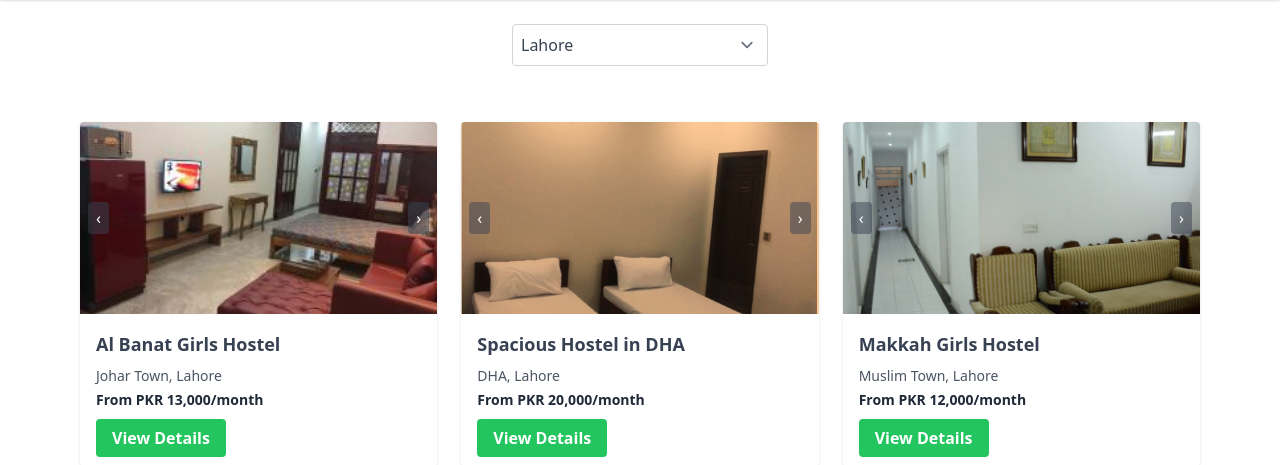
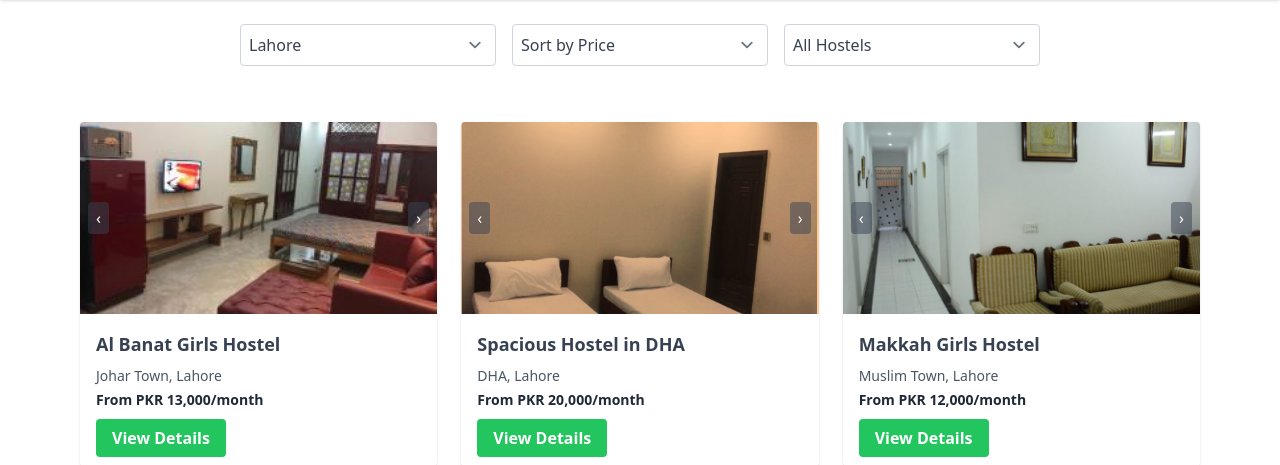
Before and after one commit to GawainTheCoder/hostel-platform, a PHP site: page / in a window 1280 px wide. Shown: the part 70-535 px from the top of the page. Run offline with PHP 8.4, Linux system fonts and the light colour scheme.

Commit message:
fixed filtering

```diff
--- a/index.php
+++ b/index.php
@@ -39,14 +39,32 @@ height="0" width="0" style="display:none;visibility:hidden"></iframe></noscript>
         <option value="gulberg">Gulberg</option>
       </select>
     </div>
+
+    <!-- Price Filter -->
+    <div class="flex flex-col w-64">
+      <select id="price-sort" name="price-sort" class="border border-gray-300 rounded p-2">
+        <option value="">Sort by Price</option>
+        <option value="low-to-high">Low to High</option>
+        <option value="high-to-low">High to Low</option>
+      </select>
+    </div>
+
+    <!-- Gender Filter -->
+    <div class="flex flex-col w-64">
+      <select id="gender" name="gender" class="border border-gray-300 rounded p-2">
+        <option value="">All Hostels</option>
+        <option value="female">Female Only</option>
+        <option value="male">Male Only</option>
+      </select>
+    </div>
   </form>
 </section>
 
     <!-- Hostel Listing Grid -->
     <section class="max-w-6xl mx-auto px-4 py-8">
-        <div class="grid grid-cols-1 md:grid-cols-2 lg:grid-cols-3 gap-6">
-            <!-- Hostel Card 1 -->
-            <div class="bg-white rounded shadow overflow-hidden" data-location="johar-town">
+    <div id="hostelGrid" class="grid grid-cols-1 md:grid-cols-2 lg:grid-cols-3 gap-6">
+    <!-- Hostel Card 1 -->
+            <div class="bg-white rounded shadow overflow-hidden" data-location="johar-town" data-gender="female" data-price="13000">
                 <div class="carousel relative">
                     <div class="carousel-images">
                         <img src="assets/images/detail-hostel1-1.jpg" alt="Hostel Image 1" class="w-full h-48 object-cover">
@@ -64,7 +82,7 @@ height="0" width="0" style="display:none;visibility:hidden"></iframe></noscript>
             </div>
 
             <!-- Hostel Card 2 -->
-            <div class="bg-white rounded shadow overflow-hidden" data-location="dha">
+            <div class="bg-white rounded shadow overflow-hidden" data-location="dha" data-gender="female" data-price="20000">
                 <div class="carousel relative">
                     <div class="carousel-images">
                         <img src="assets/images/detail-hostel2-1.png" alt="Hostel Image 1" class="w-full h-48 object-cover">
@@ -81,7 +99,7 @@ height="0" width="0" style="display:none;visibility:hidden"></iframe></noscript>
             </div>
 
             <!-- Hostel Card 3 -->
-            <div class="bg-white rounded shadow overflow-hidden" data-location="model-town">
+            <div class="bg-white rounded shadow overflow-hidden" data-location="model-town" data-gender="female" data-price="12000">
                 <div class="carousel relative">
                     <div class="carousel-images">
                         <img src="assets/images/detail-hostel3-1.jpg" alt="Hostel Image 1" class="w-full h-48 object-cover">
@@ -100,7 +118,7 @@ height="0" width="0" style="display:none;visibility:hidden"></iframe></noscript>
             </div>
 
             <!-- Hostel Card 4 -->
-<div class="bg-white rounded shadow overflow-hidden" data-location="gulberg">
+<div class="bg-white rounded shadow overflow-hidden" data-location="gulberg" data-gender="male" data-price="17000">
     <div class="carousel relative">
         <div class="carousel-images">
             <!-- First image -->
--- a/output.css
+++ b/output.css
@@ -749,6 +749,40 @@ select {
   outline: 1px auto -webkit-focus-ring-color;
 }
 
+.container {
+  width: 100%;
+}
+
+@media (min-width: 640px) {
+  .container {
+    max-width: 640px;
+  }
+}
+
+@media (min-width: 768px) {
+  .container {
+    max-width: 768px;
+  }
+}
+
+@media (min-width: 1024px) {
+  .container {
+    max-width: 1024px;
+  }
+}
+
+@media (min-width: 1280px) {
+  .container {
+    max-width: 1280px;
+  }
+}
+
+@media (min-width: 1536px) {
+  .container {
+    max-width: 1536px;
+  }
+}
+
 .prose {
   color: var(--tw-prose-body);
   max-width: 65ch;
@@ -2198,6 +2232,10 @@ select {
   box-shadow: var(--tw-ring-offset-shadow, 0 0 #0000), var(--tw-ring-shadow, 0 0 #0000), var(--tw-shadow);
 }
 
+.filter {
+  filter: var(--tw-blur) var(--tw-brightness) var(--tw-contrast) var(--tw-grayscale) var(--tw-hue-rotate) var(--tw-invert) var(--tw-saturate) var(--tw-sepia) var(--tw-drop-shadow);
+}
+
 .transition {
   transition-property: color, background-color, border-color, text-decoration-color, fill, stroke, opacity, box-shadow, transform, filter, -webkit-backdrop-filter;
   transition-property: color, background-color, border-color, text-decoration-color, fill, stroke, opacity, box-shadow, transform, filter, backdrop-filter;
--- a/scripts/script.js
+++ b/scripts/script.js
@@ -30,17 +30,45 @@ $(document).ready(function() {
         });
     });
 
-    // Filter functionality
-    $('#location').on('change', function() {
-        var selectedLocation = $(this).val();
+    // Filter and sort functionality
+    function filterHostels() {
+        const selectedLocation = $('#location').val();
+        const selectedGender = $('#gender').val();
+        const selectedPriceSort = $('#price-sort').val();
 
-        if (!selectedLocation) {
-            // No location selected, show all hostels
-            $('[data-location]').show();
-        } else {
-            // Hide all, then show only those that match the selected location
-            $('[data-location]').hide();
-            $('[data-location="' + selectedLocation + '"]').show();
+        let $hostels = $('[data-location]');
+
+        // Apply location filter
+        if (selectedLocation) {
+            $hostels = $hostels.filter(`[data-location="${selectedLocation}"]`);
         }
-    });
+
+        // Apply gender filter
+        if (selectedGender) {
+            $hostels = $hostels.filter(`[data-gender="${selectedGender}"]`);
+        }
+
+        // Hide all hostels first
+        $('[data-location]').hide();
+
+        // Show filtered hostels
+        $hostels.show();
+
+        // Sort by price if selected
+        if (selectedPriceSort) {
+            const $container = $('#hostelGrid'); // instead of $('.grid')
+            const $cards = $hostels.toArray();
+
+            $cards.sort((a, b) => {
+                const priceA = parseInt($(a).data('price'));
+                const priceB = parseInt($(b).data('price'));
+                return selectedPriceSort === 'low-to-high' ? priceA - priceB : priceB - priceA;
+            });
+
+            $cards.forEach(card => $container.append(card));
+        }
+    }
+
+    // Event listeners for filters
+    $('#location, #gender, #price-sort').on('change', filterHostels);
 });
```
